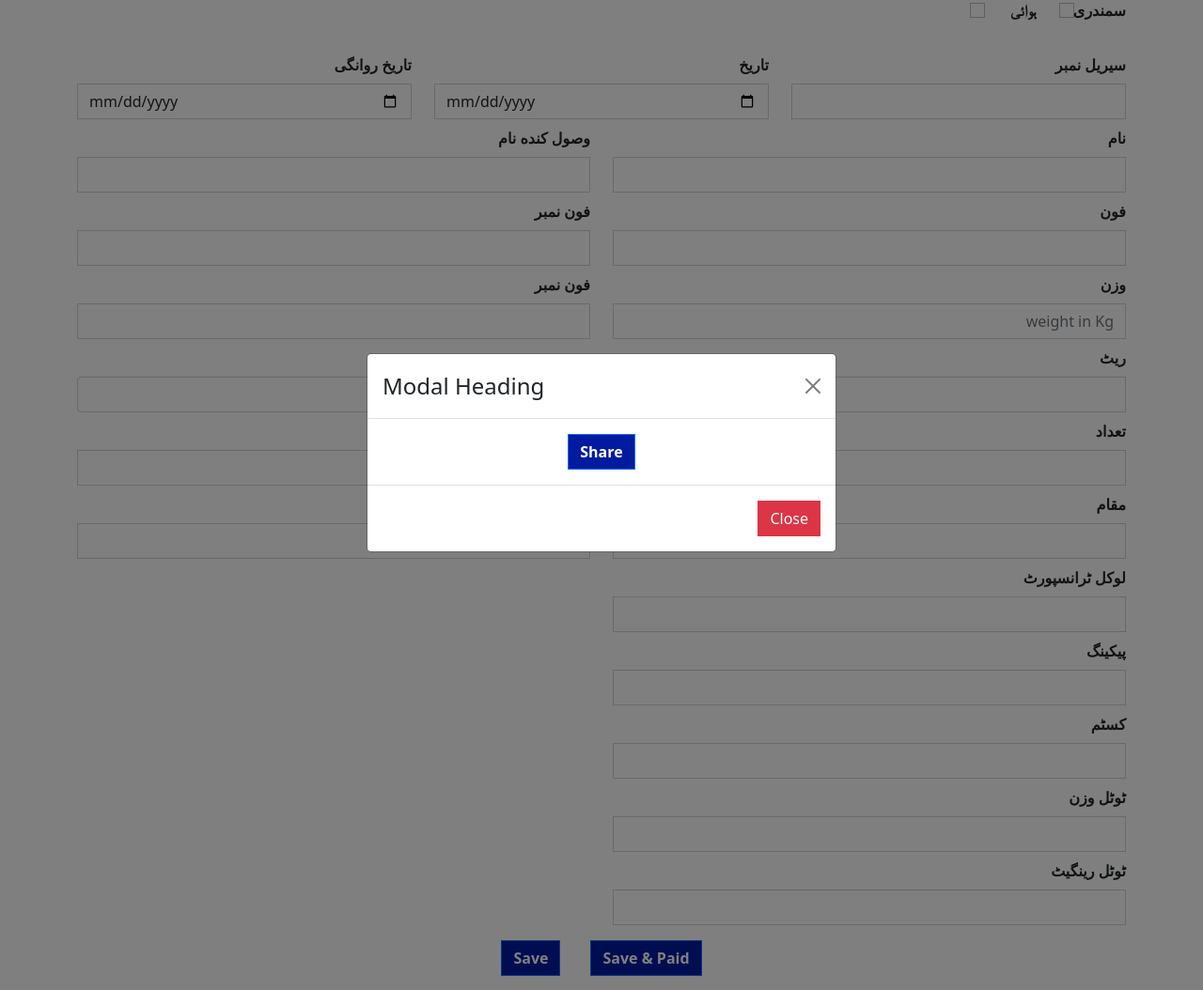
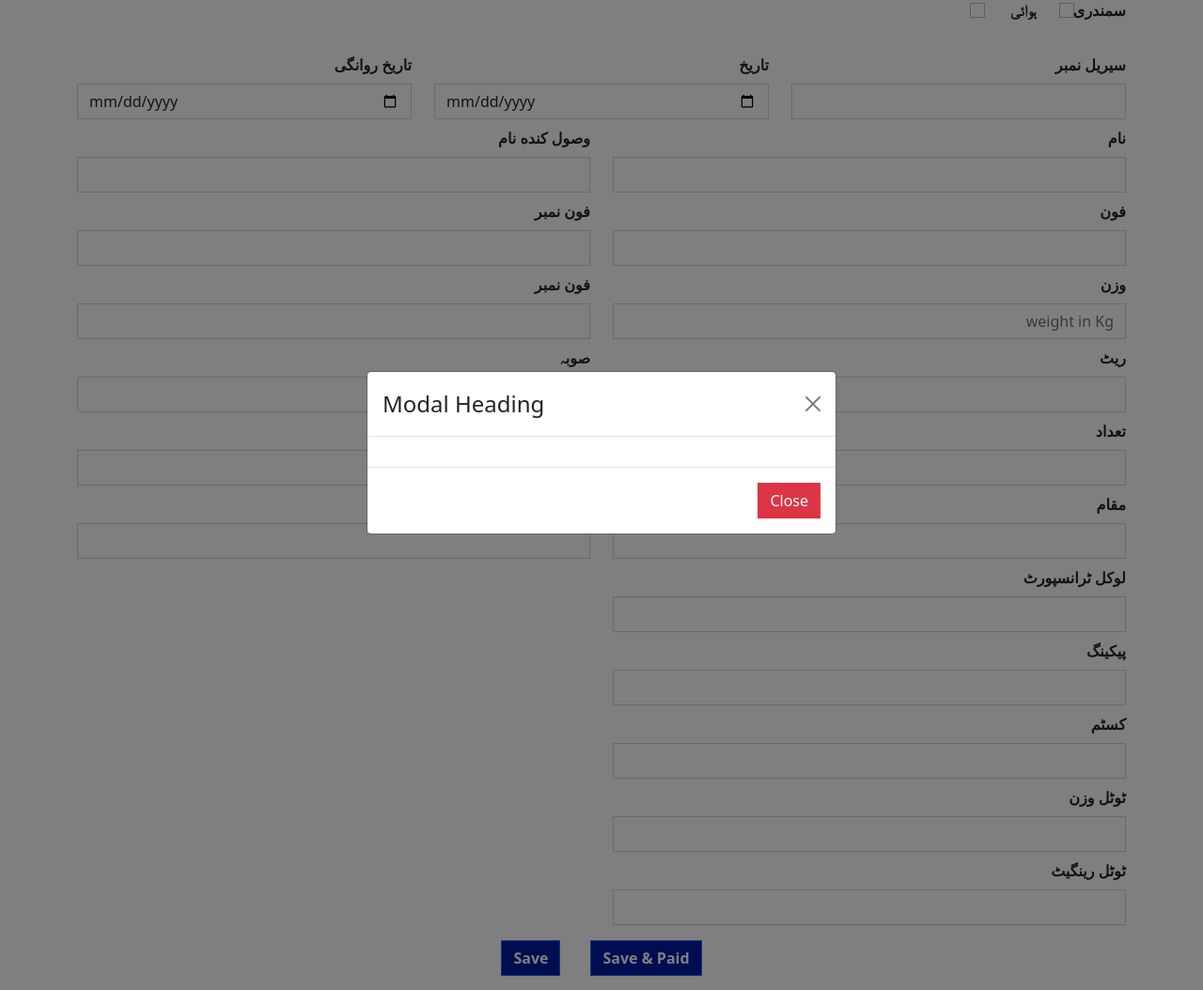
Before and after one commit to jhanzaib593/express, a PHP site: page /Untitled-1.html in a window 1280 px wide, after a click on "Save". Shown: the part 151-1205 px from the top of the page at 94% size. Run offline with PHP 8.4, Linux system fonts and the light colour scheme.

Commit message:
change in Style

```diff
--- a/assets/css/style.css
+++ b/assets/css/style.css
@@ -39,7 +39,8 @@ input:focus, button:focus {
 	justify-content: center
 }
 .modal-body button {
-    background-color: #001aa0 !important;
+  display:  none;
+    /* background-color: #001aa0 !important; */
 }
 .invoice_logout{
 	background-color: #001aa0 !important;
```
